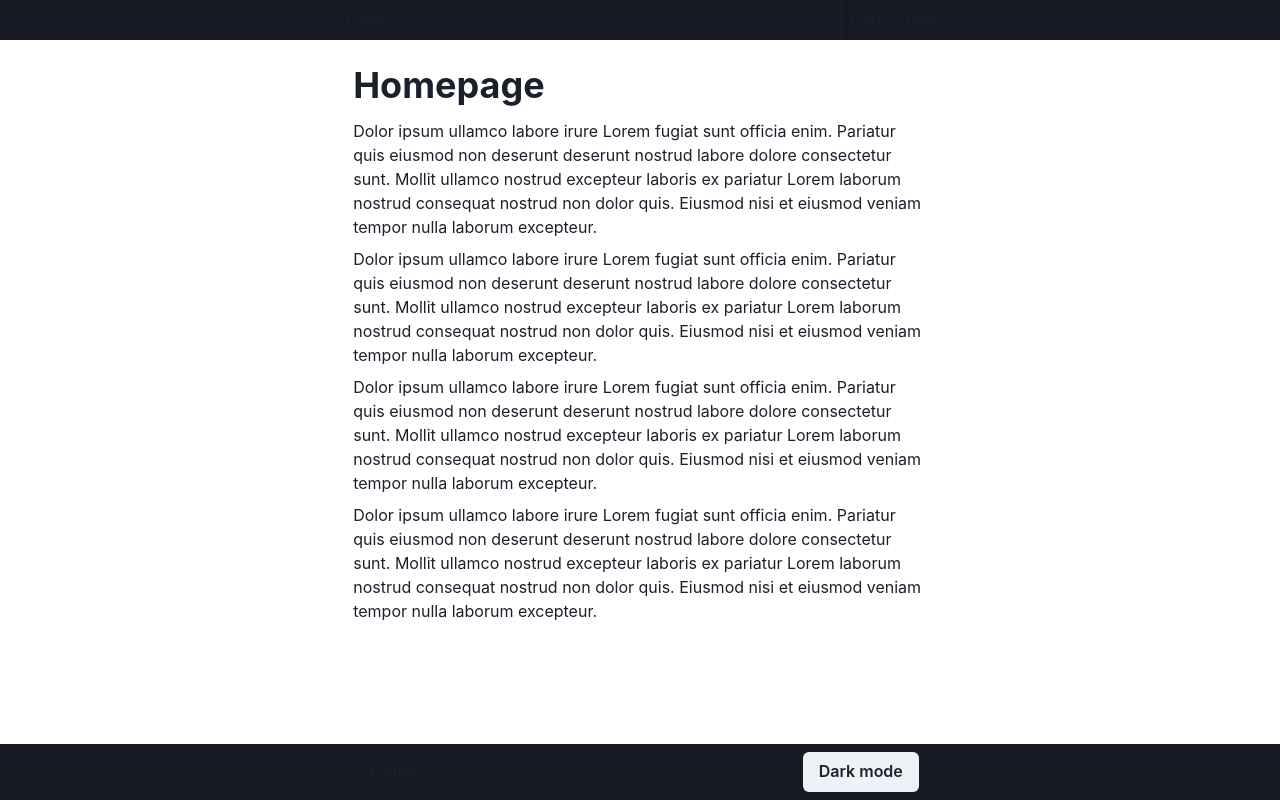
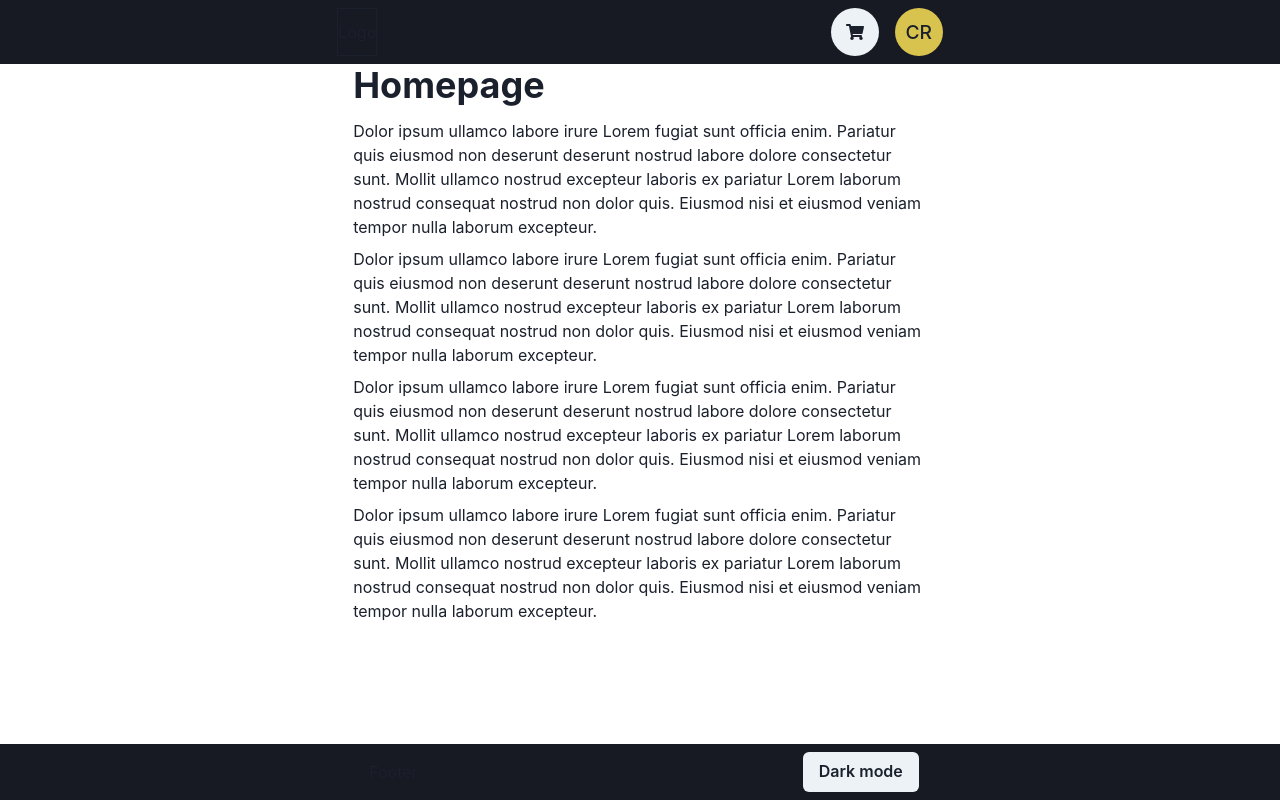
Before and after one commit to oncet/qord, a React (Vite) app: page / in a window 1280 px wide. Built offline with nearby package versions, Linux system fonts and the light colour scheme.

Commit message:
use icons and avatar

```diff
--- a/src/components/Layout.tsx
+++ b/src/components/Layout.tsx
@@ -1,12 +1,16 @@
 import React from "react";
 import {
+  Avatar,
   Box,
   Button,
   Center,
   Container,
   Flex,
+  HStack,
+  IconButton,
   useColorMode,
 } from "@chakra-ui/react";
+import { FaShoppingCart, FaUserCircle } from "react-icons/fa";
 
 type LayoutProps = {
   children: React.ReactNode;
@@ -17,18 +21,30 @@ function Layout({ children }: LayoutProps) {
 
   return (
     <Box>
-      <Box position="fixed" left="0" right="0" top="0" background="gray.900">
+      <Box
+        position="fixed"
+        left="0"
+        right="0"
+        top="0"
+        background="gray.900"
+        p="2"
+      >
         <Container p="0">
           <Flex justifyContent="space-between">
-            <Center p="2">Logo</Center>
-            <Flex>
-              <Center borderLeft="1px solid" p="2">
-                Cart
+            <Center border="1px solid">Logo</Center>
+            <HStack spacing="4">
+              <Center>
+                <IconButton
+                  aria-label="Cart"
+                  icon={<FaShoppingCart />}
+                  isRound
+                  size="lg"
+                />
               </Center>
-              <Center borderLeft="1px solid" p="2">
-                User
+              <Center>
+                <Avatar name="Camilo Rivera" size="md" />
               </Center>
-            </Flex>
+            </HStack>
           </Flex>
         </Container>
       </Box>
```
